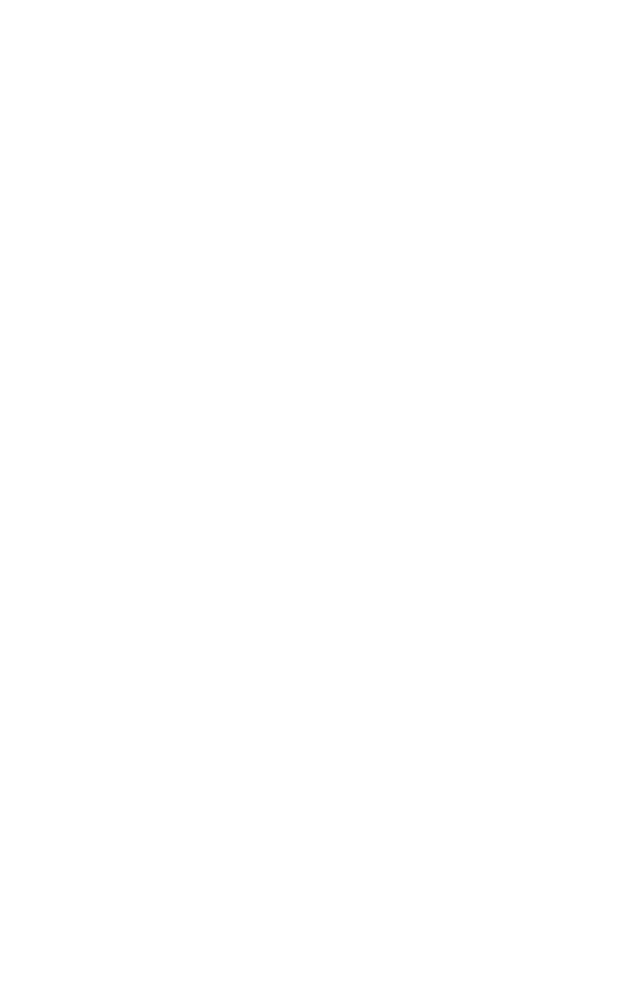
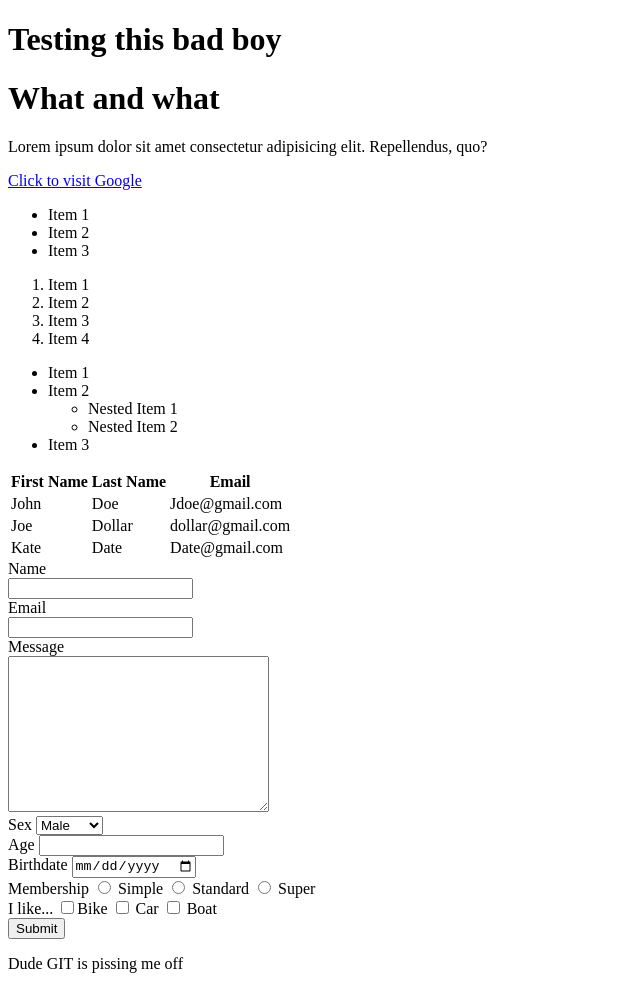
Before and after one commit to lorena57/html_css_practice, a plain HTML site: page src/index.html in a window 1280 px wide. Shown: the whole page, without its empty margins (0-640 px from the left). Before the commit the page ends 800 px from the top, so only its background shows below. Drawn offline with Linux system fonts and the light colour scheme.

Commit message:
add inputs

```diff
--- a/src/index.html
+++ b/src/index.html
@@ -6,5 +6,129 @@
     <meta name="viewport" content="width=device-width, initial-scale=1.0" />
     <title>Document</title>
   </head>
-  <body></body>
+  <body>
+    <h1>Testing this bad boy</h1>
+
+    <!-- Heading -->
+    <h1>What and what</h1>
+
+    <!-- Paragraph - duh..... -->
+    <p>
+      Lorem ipsum dolor sit amet consectetur adipisicing elit. Repellendus, quo?
+    </p>
+
+    <!-- Links & Images -->
+    <p></p>
+    <a href="http://google.com" target="_blank">Click to visit Google</a>
+
+    <!-- Unordered lists -->
+    <ul>
+      <li>Item 1</li>
+      <li>Item 2</li>
+      <li>Item 3</li>
+    </ul>
+
+    <ol>
+      <li>Item 1</li>
+      <li>Item 2</li>
+      <li>Item 3</li>
+      <li>Item 4</li>
+    </ol>
+
+    <!-- Nested lists -->
+
+    <ul>
+      <li>Item 1</li>
+      <li>
+        Item 2
+        <ul>
+          <li>Nested Item 1</li>
+          <li>Nested Item 2</li>
+        </ul>
+      </li>
+      <li>Item 3</li>
+    </ul>
+
+    <!-- Tables -->
+    <table>
+      <thead>
+        <tr>
+          <th>First Name</th>
+          <th>Last Name</th>
+          <th>Email</th>
+        </tr>
+      </thead>
+      <tbody>
+        <tr>
+          <td>John</td>
+          <td>Doe</td>
+          <td>Jdoe@gmail.com</td>
+        </tr>
+        <tr>
+          <td>Joe</td>
+          <td>Dollar</td>
+          <td>dollar@gmail.com</td>
+        </tr>
+        <tr>
+          <td>Kate</td>
+          <td>Date</td>
+          <td>Date@gmail.com</td>
+        </tr>
+      </tbody>
+    </table>
+
+    <form action="">
+      <div>
+        <label for="name">Name</label><br />
+        <input type="text" id="name" name="name" />
+      </div>
+      <div>
+        <label for="email">Email</label><br />
+        <input type="email" name="email" id="email" />
+      </div>
+      <div>
+        <label for="message">Message</label><br />
+        <textarea name="message" id="message" cols="30" rows="10"></textarea>
+      </div>
+      <div>
+        <label for="sex">Sex</label>
+        <select name="sex" id="sex">
+          <option value="male">Male</option>
+          <option value="female">Female</option>
+        </select>
+      </div>
+      <div>
+        <label for="age">Age</label>
+        <input type="number" name="age" id="age" />
+      </div>
+
+      <div>
+        <label for="birthdate">Birthdate</label>
+        <input type="date" name="birthdate" id="birthdate" />
+      </div>
+
+      <div>
+        <label for="membership">Membership</label>
+        <input type="radio" name="membership" value="simple" id="membership" />
+        Simple
+        <input
+          type="radio"
+          name="membership"
+          value="standard"
+          id="membership"
+        />
+        Standard
+        <input type="radio" name="membership" value="super" id="membership" />
+        Super
+      </div>
+      <div>
+        <label for="">I like...</label>
+        <input type="checkbox" name="" id="" value="bike" />Bike
+        <input type="checkbox" name="" id="" value="car" /> Car
+        <input type="checkbox" name="" id="" value="boat" /> Boat
+      </div>
+      <input type="submit" value="Submit" />
+      <p>Dude GIT is pissing me off</p>
+    </form>
+  </body>
 </html>
```
